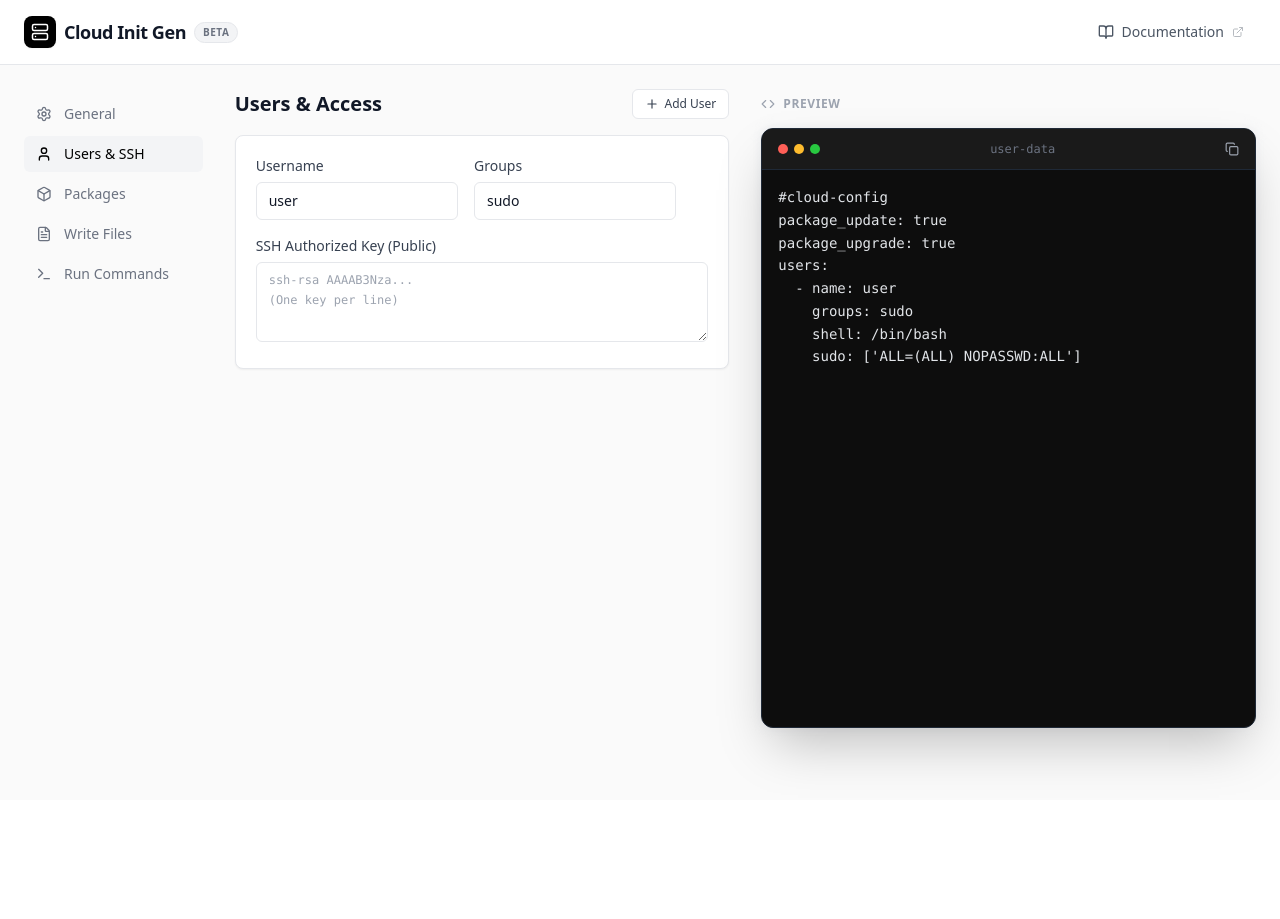
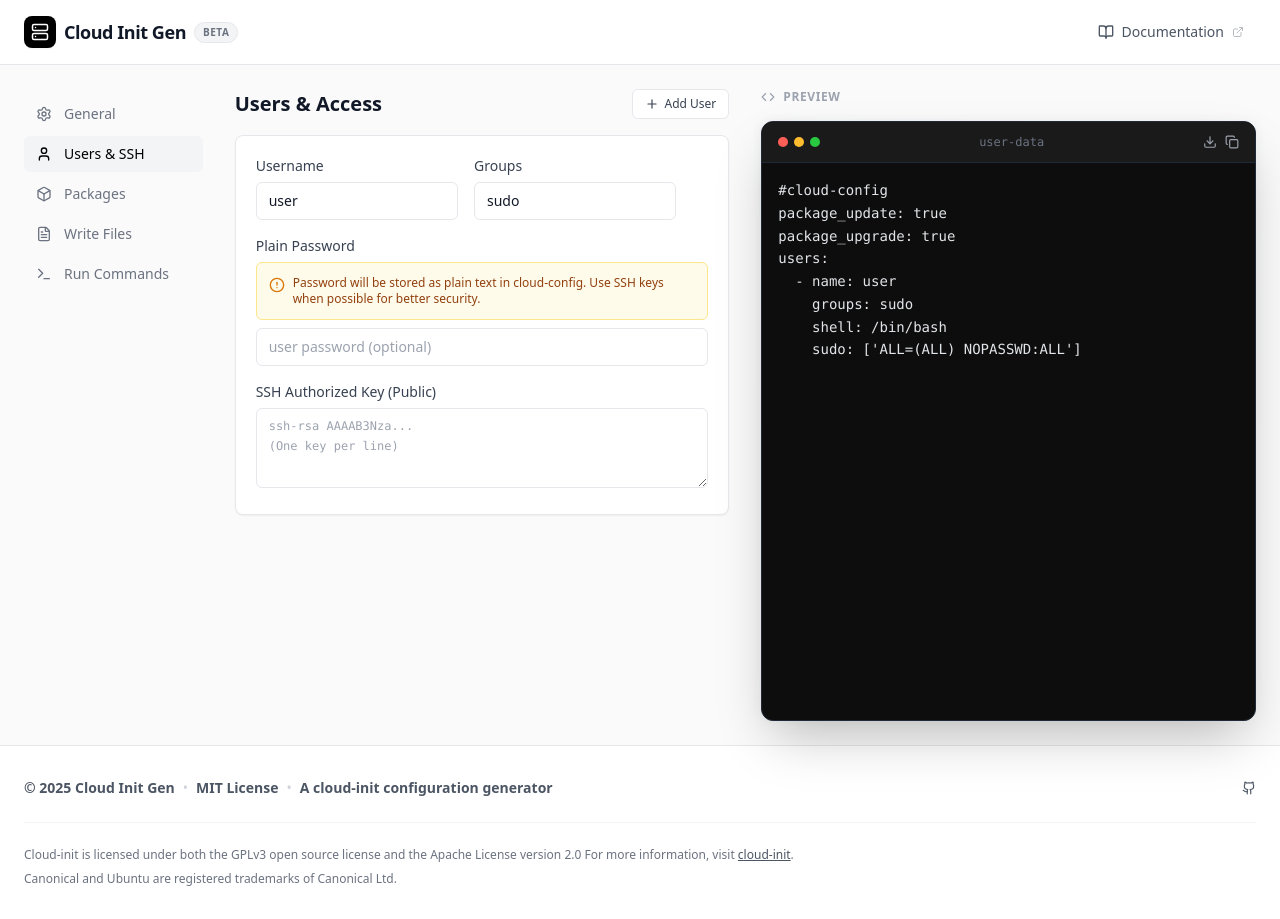
Before and after one commit to iqlal/cloud-init-gen, a React (Vite) app: page / in a window 1280 px wide. Both pictures are taken after a click on the button "Users & SSH". Before the commit the page ends 800 px from the top, so only its background shows below. Built offline with nearby package versions, Linux system fonts and the light colour scheme.

Commit message:
feat: add footer component and enhance user section with plain password input

```diff
--- a/src/App.jsx
+++ b/src/App.jsx
@@ -1,6 +1,6 @@
 import React, { useState } from 'react';
 import { useCloudConfig } from './hooks/useCloudConfig';
-import { Header, Sidebar, PreviewPanel } from './components/layout';
+import { Header, Sidebar, PreviewPanel, Footer } from './components/layout';
 import {
   GeneralSection,
   UsersSection,
@@ -71,6 +71,9 @@ export default function CloudInitGenerator() {
         />
 
       </main>
+
+      {/* Footer */}
+      <Footer />
     </div>
   );
 }
--- /dev/null
+++ b/src/components/layout/Footer.jsx
@@ -0,0 +1,49 @@
+import { Github } from 'lucide-react';
+
+export const Footer = () => (
+    <footer className="bg-white border-t border-gray-200 mt-auto">
+        <div className="max-w-7xl mx-auto px-6 py-8">
+            <div className="flex flex-col md:flex-row items-center justify-between gap-6 text-sm text-gray-600">
+                <div className="flex items-center gap-2">
+                    <span><strong>© 2025 Cloud Init Gen</strong></span>
+                    <span className="text-gray-300">•</span>
+                    <span><strong>MIT License</strong></span>
+                    <span className="text-gray-300">•</span>
+                    <span><strong>A cloud-init configuration generator</strong></span>
+                </div>
+
+                <div className="flex items-center gap-4">
+                    <a
+                        href="https://github.com/iqlal"
+                        target="_blank"
+                        rel="noopener noreferrer"
+                        className="flex items-center gap-1 text-gray-600 hover:text-black transition-colors"
+                    >
+                        <Github size={14} />
+                    </a>
+                </div>
+            </div>
+
+            <div className="mt-6 pt-6 border-t border-gray-100 text-xs text-gray-500 space-y-2">
+                <p>
+                    {/* <strong>Cloud-init License:</strong> Cloud-init is licensed under the GNU General Public License (GPL), either version 3 or any later version. For more information, visit{' '} */}
+                    Cloud-init is licensed under both the GPLv3 open source license and the Apache License version 2.0 For more information, visit{' '}
+
+                    <a
+                        href="https://cloud-init.io/"
+                        target="_blank"
+                        rel="noopener noreferrer"
+                        className="text-gray-600 hover:text-black underline"
+                    >
+                        cloud-init
+                    </a>.
+                </p>
+                <p>
+                    {/* <strong>Trademarks:</strong> Canonical and Ubuntu are registered trademarks of Canonical Ltd. */}
+                    Canonical and Ubuntu are registered trademarks of Canonical Ltd.
+
+                </p>
+            </div>
+        </div>
+    </footer>
+);
--- a/src/components/layout/PreviewPanel.jsx
+++ b/src/components/layout/PreviewPanel.jsx
@@ -1,6 +1,17 @@
-import { Copy, Check, Code } from 'lucide-react';
+import { Copy, Check, Code, Download } from 'lucide-react';
 
-export const PreviewPanel = ({ yaml, copied, onCopy }) => (
+export const PreviewPanel = ({ yaml, copied, onCopy }) => {
+    const handleDownload = () => {
+        const element = document.createElement('a');
+        const file = new Blob([yaml], { type: 'text/plain' });
+        element.href = URL.createObjectURL(file);
+        element.download = 'cloud-init.yaml';
+        document.body.appendChild(element);
+        element.click();
+        document.body.removeChild(element);
+    };
+
+    return (
         <aside className="lg:col-span-5 relative hidden lg:block">
             <div className="sticky top-24">
                 <div className="flex items-center justify-between mb-4">
@@ -24,6 +35,14 @@ export const PreviewPanel = ({ yaml, copied, onCopy }) => (
                                 <div className="w-2.5 h-2.5 rounded-full bg-[#28C840]" />
                             </div>
                             <span className="text-xs text-gray-500 font-mono">user-data</span>
+                            <div className="flex items-center gap-2">
+                                <button
+                                    onClick={handleDownload}
+                                    className="text-gray-400 hover:text-white transition-colors"
+                                    title="Download YAML"
+                                >
+                                    <Download size={14} />
+                                </button>
                                 <button
                                     onClick={onCopy}
                                     className="text-gray-400 hover:text-white transition-colors"
@@ -31,6 +50,7 @@ export const PreviewPanel = ({ yaml, copied, onCopy }) => (
                                 >
                                     {copied ? <Check size={14} /> : <Copy size={14} />}
                                 </button>
+                            </div>
                         </div>
 
                         <div className="flex-1 overflow-auto p-4 scrollbar-thin scrollbar-thumb-gray-800 scrollbar-track-transparent">
@@ -45,3 +65,4 @@ export const PreviewPanel = ({ yaml, copied, onCopy }) => (
             </div>
         </aside>
     );
+};
--- a/src/components/layout/index.js
+++ b/src/components/layout/index.js
@@ -1,3 +1,4 @@
 export { Header } from './Header';
 export { Sidebar } from './Sidebar';
 export { PreviewPanel } from './PreviewPanel';
+export { Footer } from './Footer';
--- a/src/components/sections/UsersSection.jsx
+++ b/src/components/sections/UsersSection.jsx
@@ -1,4 +1,4 @@
-import { Plus, Trash2 } from 'lucide-react';
+import { Plus, Trash2, AlertCircle } from 'lucide-react';
 import { Card, Label, Input, TextArea, Button } from '../ui';
 
 export const UsersSection = ({ users, actions }) => (
@@ -39,6 +39,19 @@ export const UsersSection = ({ users, actions }) => (
                             </div>
                         </div>
                         <div>
+                            <Label>Plain Password</Label>
+                            <div className="mb-2 p-3 bg-amber-50 border border-amber-200 rounded-md flex gap-2">
+                                <AlertCircle size={16} className="text-amber-600 flex-shrink-0 mt-0.5" />
+                                <p className="text-xs text-amber-800">Password will be stored as plain text in cloud-config. Use SSH keys when possible for better security.</p>
+                            </div>
+                            <Input
+                                type="password"
+                                value={user.plain_passwd || ''}
+                                onChange={(e) => actions.updateUser(idx, 'plain_passwd', e.target.value)}
+                                placeholder="user password (optional)"
+                            />
+                        </div>
+                        <div>
                             <Label>SSH Authorized Key (Public)</Label>
                             <TextArea
                                 className="font-mono text-xs min-h-[80px] leading-relaxed"
--- a/src/hooks/useCloudConfig.js
+++ b/src/hooks/useCloudConfig.js
@@ -6,7 +6,7 @@ export const useCloudConfig = () => {
         package_update: true,
         package_upgrade: true,
         packages: [],
-        users: [{ name: 'user', groups: 'sudo', shell: '/bin/bash', ssh_authorized_keys: [] }],
+        users: [{ name: 'user', groups: 'sudo', shell: '/bin/bash', ssh_authorized_keys: [], plain_passwd: '' }],
         write_files: [],
         runcmd: []
     });
@@ -25,7 +25,7 @@ export const useCloudConfig = () => {
     const addUser = () => {
         setConfig(prev => ({
             ...prev,
-            users: [...prev.users, { name: '', groups: 'sudo', shell: '/bin/bash', ssh_authorized_keys: [] }]
+            users: [...prev.users, { name: '', groups: 'sudo', shell: '/bin/bash', ssh_authorized_keys: [], plain_passwd: '' }]
         }));
     };
 
@@ -103,6 +103,7 @@ export const useCloudConfig = () => {
                 yaml += `  - name: ${u.name}\n`;
                 if (u.groups) yaml += `    groups: ${u.groups}\n`;
                 if (u.shell) yaml += `    shell: ${u.shell}\n`;
+                if (u.plain_passwd) yaml += `    plain_passwd: '${u.plain_passwd}'\n`;
                 yaml += `    sudo: ['ALL=(ALL) NOPASSWD:ALL']\n`;
 
                 const validKeys = u.ssh_authorized_keys.filter(k => k && k.trim() !== '');
```
Lines whose indentation alone changed are shown as unchanged.
